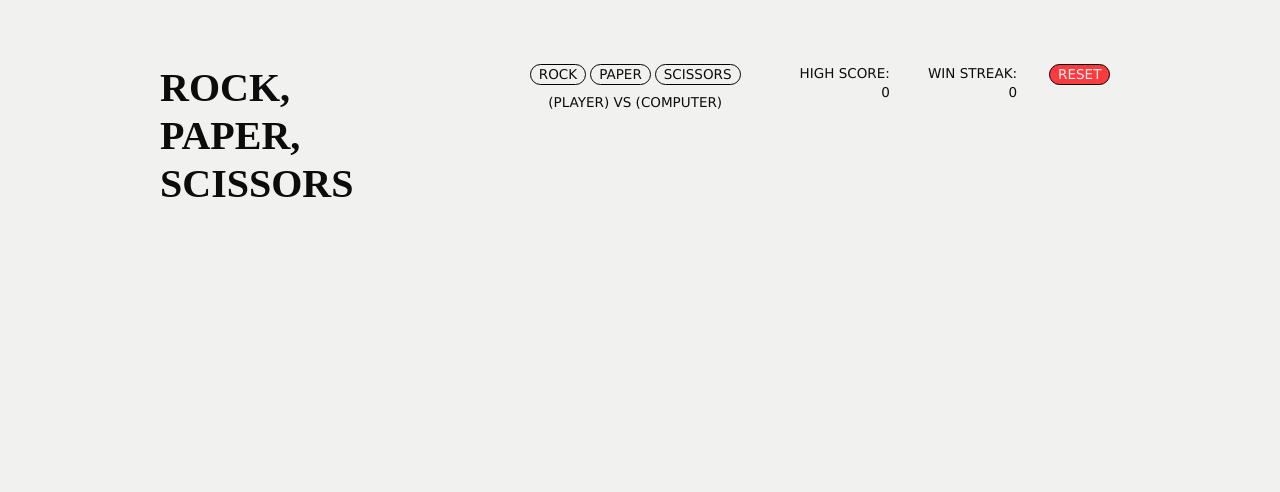
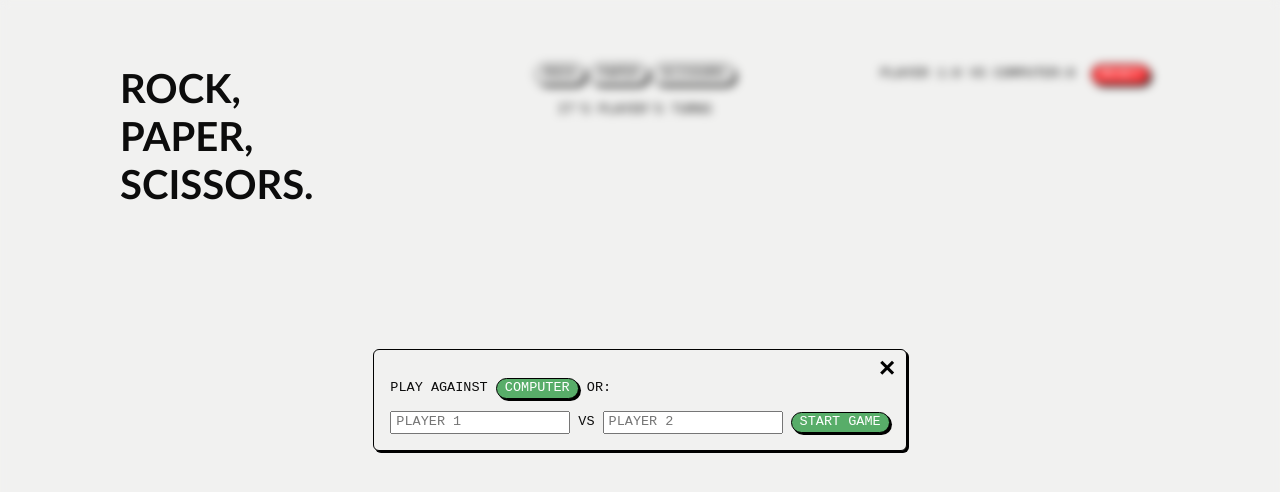
Before and after one commit to klasnasman/rockpaper, a React (Create React App) app: page / in a window 1280 px wide. Shown: the top 492 px of the page. Built offline with nearby package versions, Linux system fonts and the light colour scheme; a web font is replaced by a local one.

Commit message:
new functions

```diff
--- a/src/App.jsx
+++ b/src/App.jsx
@@ -1,141 +1,96 @@
-import React, { useState, useEffect } from "react";
-import OptionButton from "./components/OptionButton";
+import React, { useState } from "react";
+import PlayerSelectionModal from "./components/PlayerSelectionModal";
+import OptionButtons from "./components/OptionButtons";
 import ResultMessage from "./components/ResultMessage";
 import GameHistory from "./components/GameHistory";
 import ResetButton from "./components/ResetButton";
-import HighScore from "./components/HighScore";
+import ScoreBoard from "./components/ScoreBoard";
+import useGameLogic from "./hooks/useGameLogic";
 
 const options = ["rock", "paper", "scissors"];
-
-function handleComputerChoice() {
-  return options[Math.floor(Math.random() * options.length)];
-}
-
-function calculateWinner(playerOption, computerOption) {
-  if (playerOption === computerOption) {
-    return "tie";
-  } else if (
-    (playerOption === "rock" && computerOption === "scissors") ||
-    (playerOption === "paper" && computerOption === "rock") ||
-    (playerOption === "scissors" && computerOption === "paper")
-  ) {
-    return "player";
-  } else {
-    return "computer";
-  }
-}
-
-function updateScore(prevScore, winner) {
-  if (winner === "player") {
-    return { wins: prevScore.wins + 1, streak: prevScore.streak + 1 };
-  } else {
-    return { ...prevScore, streak: 0 };
-  }
-}
-
-function saveGameInfo(playerOption, computerOption, winner) {
-  const now = new Date();
-  const time = now.toLocaleTimeString([], {
-    hour: "2-digit",
-    minute: "2-digit",
-  });
-
-  return {
-    time: time,
-    playerChoice: playerOption,
-    computerChoice: computerOption,
-    winner: winner,
-  };
-}
-
-function getHighScore() {
-  return parseInt(localStorage.getItem("highScore")) || 0;
-}
-
-function saveHighScore(highScore) {
-  localStorage.setItem("highScore", highScore.toString());
-}
+const buttonColors = {
+  rock: "btn--rock",
+  paper: "btn--paper",
+  scissors: "btn--scissors",
+};
 
 function App() {
-  const [playerChoice, setPlayerChoice] = useState("");
-  const [computerChoice, setComputerChoice] = useState("");
-  const [result, setResult] = useState("");
-  const [score, setScore] = useState({ wins: 0, streak: 0 });
+  const [modalVisible, setModalVisible] = useState(true);
   const [gameHistory, setGameHistory] = useState([]);
-  const [highScore, setHighScore] = useState(getHighScore());
+  const [playerNames, setPlayerNames] = useState(["Player 1", "Computer"]);
+  const [score, setScore] = useState({ player1Wins: 0, player2Wins: 0 });
 
-  useEffect(() => {
-    if (score.streak > highScore) {
-      setHighScore(score.streak);
-      saveHighScore(score.streak);
-    }
-  }, [score.streak, highScore]);
+  const {
+    playerChoice,
+    computerChoice,
+    result,
+    currentPlayer,
+    handlePlayerChoice,
+  } = useGameLogic(playerNames, setScore, setGameHistory);
 
-  function handlePlayerChoice(playerOption) {
-    const computerOption = handleComputerChoice();
-    const winner = calculateWinner(playerOption, computerOption);
+  function handleModalClose() {
+    setModalVisible(false);
+  }
 
-    setPlayerChoice(playerOption);
-    setComputerChoice(computerOption);
-
-    setResult(
-      winner === "tie"
-        ? "It's a tie!"
-        : winner === "player"
-        ? "You win!"
-        : "You lose!"
-    );
-    setScore((prevScore) => updateScore(prevScore, winner));
-
-    const gameInfo = saveGameInfo(playerOption, computerOption, winner);
-    setGameHistory((prevHistory) => [...prevHistory, gameInfo]);
+  function handleModalStart(player1, player2) {
+    setPlayerNames([player1, player2]);
+    setModalVisible(false);
   }
 
   function handleReset() {
     setGameHistory([]);
-    setScore({ streak: 0 });
+    setScore({ player1Wins: 0, player2Wins: 0 });
   }
 
   return (
-    <div className="game__container">
-      <div className="game__sidebar-left">
-        <h2 className="game__heading">
-          Rock,
-          <br />
-          Paper,
-          <br />
-          Scissors
+    <div className="container">
+      <div className="sidebar--left">
+        <h2 className="sidebar__heading">
+          <a href="/">
+            Rock,
+            <br />
+            Paper,
+            <br />
+            Scissors.
+          </a>
         </h2>
       </div>
 
-      <main className="game__main">
-        <div className="streak"></div>
+      <main className="main">
         <div className="option__buttons">
           {options.map((playerOption) => (
-            <OptionButton
+            <OptionButtons
               key={playerOption}
               option={playerOption}
               onClick={handlePlayerChoice}
+              buttonColors={buttonColors}
             />
           ))}
         </div>
-        <div className="result">
+        <div className="main__result">
           <ResultMessage
             playerChoice={playerChoice}
             computerChoice={computerChoice}
             result={result}
+            playerNames={playerNames}
+            currentPlayer={currentPlayer}
           />
         </div>
       </main>
 
-      <div className="game__sidebar-right">
-        <div className="sidebar__right_score">
+      <div className="sidebar--right">
+        <div className="sidebar__score">
           <ResetButton onClick={handleReset} />
-          <p>Win streak: {score.streak}</p>
-          <HighScore winStreak={score.streak} />
+          <ScoreBoard score={score} playerNames={playerNames} />
         </div>
         <GameHistory gameHistory={gameHistory} />
       </div>
+
+      <PlayerSelectionModal
+        isOpen={modalVisible}
+        onClose={handleModalClose}
+        onStart={handleModalStart}
+      />
     </div>
   );
 }
--- a/src/components/GameHistory.jsx
+++ b/src/components/GameHistory.jsx
@@ -4,7 +4,7 @@ function GameHistory(props) {
   const { gameHistory } = props;
 
   return (
-    <div className="history">
+    <div className="sidebar__history">
       <ul className="history__ul" data-cy="resultMsg">
         {gameHistory.map((game, index) => (
           <li
--- a/src/components/HighScore.jsx
+++ /dev/null
@@ -1,14 +0,0 @@
-import React from "react";
-
-function HighScore({ winStreak }) {
-  const highScore = parseInt(localStorage.getItem("highScore")) || 0;
-
-  return (
-    <div data-cy="highScore">
-      <p>High score: {highScore}</p>
-      {winStreak > highScore && <p>New high score!</p>}
-    </div>
-  );
-}
-
-export default HighScore;
--- a/src/components/OptionButton.jsx
+++ /dev/null
@@ -1,11 +0,0 @@
-import React from 'react';
-
-function OptionButton(props) {
-  const { option, onClick } = props;
-
-  return (
-    <button className='option__btn btn' data-cy="optionBtn" onClick={() => onClick(option)}>{option}</button>
-  );
-}
-
-export default OptionButton;
--- /dev/null
+++ b/src/components/OptionButtons.jsx
@@ -0,0 +1,16 @@
+import React from "react";
+
+function OptionButtons(props) {
+  const { option, onClick, buttonColors } = props;
+
+  return (
+    <button
+      className={`btn ${buttonColors[option]}`}
+      data-cy="optionBtn"
+      onClick={() => onClick(option)}>
+      {option}
+    </button>
+  );
+}
+
+export default OptionButtons;
--- /dev/null
+++ b/src/components/PlayerSelectionModal.jsx
@@ -0,0 +1,43 @@
+import React from "react";
+
+function PlayerSelectionModal({ isOpen, onClose, onStart }) {
+  if (!isOpen) {
+    return null;
+  }
+
+  const handleSubmit = (e) => {
+    e.preventDefault();
+    const player1 = e.target.player1.value;
+    const player2 = e.target.player2.value;
+    onStart(player1, player2);
+  };
+
+  return (
+    <div className="modal">
+      <div className="modal__content flow">
+        <span className="modal__close" onClick={onClose}>
+          &times;
+        </span>
+        Play against{" "}
+        <button
+          className="btn btn--green"
+          onClick={() => onStart("Player", "Computer")}>
+          Computer
+        </button>{" "}
+        or:
+        <form onSubmit={handleSubmit}>
+          <div className="modal__input">
+            <input name="player1" placeholder="PLAYER 1" required />
+            vs
+            <input name="player2" placeholder="PLAYER 2" required />
+            <button className="btn btn--green" type="submit">
+              Start game
+            </button>
+          </div>
+        </form>
+      </div>
+    </div>
+  );
+}
+
+export default PlayerSelectionModal;
--- a/src/components/ResetButton.jsx
+++ b/src/components/ResetButton.jsx
@@ -1,11 +1,14 @@
-import React from 'react';
+import React from "react";
 
 function ResetButton(props) {
   const { onClick } = props;
 
   return (
-    <div className='clear__button'>
-    <button className='clear__btn btn' onClick={onClick}>Reset</button></div>
+    <div className="reset__button">
+      <button className="btn btn--reset" onClick={onClick}>
+        Reset
+      </button>
+    </div>
   );
 }
 
--- a/src/components/ResultMessage.jsx
+++ b/src/components/ResultMessage.jsx
@@ -1,16 +1,38 @@
 import React from "react";
 
-function ResultMessage(props) {
-  const { playerChoice, computerChoice, result } = props;
+function ResultMessage({
+  playerChoice,
+  computerChoice,
+  result,
+  playerNames,
+  currentPlayer,
+}) {
+  if (!playerChoice || !computerChoice) {
+    return (
+      <p>
+        {playerNames[1] === "Computer"
+          ? "It's player's turns"
+          : `It's ${playerNames[currentPlayer]}'s turn`}
+      </p>
+    );
+  }
 
   return (
-    <>
+    <div>
       <p>
-        (Player) {playerChoice} vs {computerChoice} (Computer)
+        It's {playerNames[currentPlayer]}'s turn <br />
+        <br />({playerNames[0]}) {playerChoice} vs {computerChoice} (
+        {playerNames[1]})
       </p>
-      <br />
-      <p>{result}</p>
-    </>
+      <>
+        <br />
+        {result === "It's a tie!"
+          ? result
+          : result.includes("wins!")
+          ? result
+          : `${playerNames[0]} wins!`}
+      </>
+    </div>
   );
 }
 
--- /dev/null
+++ b/src/components/ScoreBoard.jsx
@@ -0,0 +1,14 @@
+import React from "react";
+
+function ScoreBoard({ score, playerNames }) {
+  return (
+    <div className="scoreboard">
+      <p>
+        {playerNames[0]}:{score.player1Wins} vs {playerNames[1]}:{}
+        {score.player2Wins}
+      </p>
+    </div>
+  );
+}
+
+export default ScoreBoard;
--- /dev/null
+++ b/src/hooks/useGameLogic.jsx
@@ -0,0 +1,112 @@
+import { useState } from "react";
+
+const options = ["rock", "paper", "scissors"];
+
+function handleComputerChoice() {
+  return options[Math.floor(Math.random() * options.length)];
+}
+
+function calculateWinner(playerOption, computerOption) {
+  if (playerOption === computerOption) {
+    return "tie";
+  } else if (
+    (playerOption === "rock" && computerOption === "scissors") ||
+    (playerOption === "paper" && computerOption === "rock") ||
+    (playerOption === "scissors" && computerOption === "paper")
+  ) {
+    return "player";
+  } else {
+    return "computer";
+  }
+}
+
+function saveGameInfo(playerOption, computerOption, winner) {
+  const now = new Date();
+  const time = now.toLocaleTimeString([], {
+    hour: "2-digit",
+    minute: "2-digit",
+  });
+
+  return {
+    time: time,
+    playerChoice: playerOption,
+    computerChoice: computerOption,
+    winner: winner,
+  };
+}
+
+export default function useGameLogic(playerNames, setScore, setGameHistory) {
+  const [playerChoice, setPlayerChoice] = useState("");
+  const [computerChoice, setComputerChoice] = useState("");
+  const [result, setResult] = useState("");
+  const [currentPlayer, setCurrentPlayer] = useState(0);
+
+  function updateScoreByWinner(prevScore, winner) {
+    if (winner === "player") {
+      return { ...prevScore, player1Wins: prevScore.player1Wins + 1 };
+    } else if (winner === "computer") {
+      return { ...prevScore, player2Wins: prevScore.player2Wins + 1 };
+    } else {
+      return prevScore;
+    }
+  }
+
+  function handlePlayerChoice(playerOption) {
+    if (playerNames[1] === "Computer") {
+      const computerOption = handleComputerChoice();
+      const winner = calculateWinner(playerOption, computerOption);
+
+      setPlayerChoice(playerOption);
+      setComputerChoice(computerOption);
+      setResult(
+        winner === "tie"
+          ? "It's a tie!"
+          : winner === "player"
+          ? "You win!"
+          : "You lose!"
+      );
+      setScore((prevScore) => updateScoreByWinner(prevScore, winner));
+
+      const gameInfo = saveGameInfo(playerOption, computerOption, winner);
+      setGameHistory((prevHistory) => [...prevHistory, gameInfo]);
+    } else {
+      if (currentPlayer === 0) {
+        setPlayerChoice(playerOption);
+        setCurrentPlayer(1);
+      } else {
+        const winner = calculateWinner(playerChoice, playerOption);
+        setComputerChoice(playerOption);
+
+        setResult(
+          winner === "tie"
+            ? "It's a tie!"
+            : winner === "player"
+            ? `${playerNames[0]} wins!`
+            : `${playerNames[1]} wins!`
+        );
+        setCurrentPlayer(0);
+
+        setScore((prevScore) => updateScoreByWinner(prevScore, winner));
+
+        const gameInfo = saveGameInfo(
+          playerChoice,
+          playerOption,
+          winner === "player"
+            ? playerNames[0]
+            : winner === "computer"
+            ? playerNames[1]
+            : winner
+        );
+        setGameHistory((prevHistory) => [...prevHistory, gameInfo]);
+      }
+    }
+  }
+
+  return {
+    playerChoice,
+    computerChoice,
+    result,
+    currentPlayer,
+    handlePlayerChoice,
+  };
+}
--- a/src/styles/global.css
+++ b/src/styles/global.css
@@ -1,14 +1,31 @@
-* {
-  font-weight: var(--fw-regular);
+html {
+  background-color: var(--clr-bg);
 }
 
 body {
+  font-weight: var(--fw-regular);
   font-family: var(--ff-body);
   font-size: var(--step-0);
   color: var(--clr-text);
-  background-color: var(--clr-bg);
   text-transform: uppercase;
   overflow: hidden;
+}
+
+#root {
+  min-height: 100svh;
+  /* border: 8px solid; */
+  /* border-image: linear-gradient(45deg, purple, orange) 1; */
+  transition: all 0.3s;
+}
+
+/* MISC */
+a {
+  text-decoration: none;
+  color: var(--clr-text);
+}
+
+input[placeholder] {
+  padding-left: 4px;
 }
 
 .flow {
@@ -20,108 +37,177 @@ body {
   margin-top: var(--flow-space);
 }
 
-#root {
-  min-height: 100svh;
+li {
+  list-style-type: none;
+}
+
+/* BUTTONS */
+.btn {
+  border: 1px solid black;
+  padding-inline: var(--spacer-s);
+  text-transform: uppercase;
+  border-radius: 999px;
+  box-shadow: 2px 2px black;
+  transition: all 0.1s;
+}
+
+.btn:hover {
+  box-shadow: 0px 0px black;
+}
+
+/* .btn-rock:hover {
+  background-color: var(--clr-green);
+  color: white;
+}
+
+.btn-paper:hover {
+  background-color: var(--clr-green);
+  color: white;
+}
+
+.btn-scissors:hover {
+  background-color: var(--clr-green);
+  color: white;
+} */
+
+.btn--green {
+  background-color: var(--clr-green);
+  color: white;
+}
+
+.btn--reset {
+  background-color: var(--clr-red);
+  color: white;
 }
 
 .option__buttons {
   text-align: center;
-  margin-bottom: var(--spacer-s);
+  margin-bottom: var(--spacer-m);
 }
 
 .option__buttons button:nth-of-type(even) {
   margin-inline: var(--spacer-xs);
 }
 
-.option__btn:hover {
-  background-color: var(--clr-green);
-  color: var(--clr-bg);
-}
-
-.clear__btn {
-  background-color: var(--clr-red);
-  color: var(--clr-bg);
-}
-
-.btn {
-  border: 1px solid black;
-  padding-inline: var(--spacer-s);
-  text-transform: uppercase;
-  border-radius: 999px;
-}
-
-header {
-  display: flex;
-  justify-content: center;
-}
-
-.game__container {
+/* APP.JSX */
+.container {
   display: flex;
   flex-direction: row;
   padding-top: 4rem;
-  padding-inline: 10rem;
+  margin-inline: auto;
+  width: clamp(16rem, 90vw, 65rem);
   min-height: calc(100svh - 1rem);
 }
 
-.game__main {
+.main {
   width: 33%;
   order: 2;
 }
 
-.game__sidebar-left {
+.main__result {
+  text-align: center;
+}
+
+.sidebar--left {
   width: 33%;
   order: 1;
+  z-index: 3;
 }
 
-.game__sidebar-right {
+.sidebar__heading {
+  font-size: var(--step-4);
+  font-family: var(--ff-heading);
+  font-weight: var(--fw-bold);
+}
+
+.sidebar--right {
   width: 33%;
   order: 3;
   text-align: right;
 }
 
-.sidebar__right_score {
+.sidebar__score {
   display: flex;
   flex-direction: row-reverse;
-  gap: 0rem 2rem;
+  align-items: center;
+  gap: var(--spacer-m);
 }
 
-.streak {
-  text-align: center;
-}
-
-.result {
-  text-align: center;
-}
-
-.game__heading {
-  font-size: var(--step-4);
-  font-family: var(--ff-heading);
-  font-weight: var(--fw-bold);
-}
-
-.history {
-  margin-top: var(--spacer-s);
+/* GAMEHISTORY.JSX */
+.sidebar__history {
+  margin-top: var(--spacer-m);
 }
 
 .history__ul {
   overflow: hidden;
-  max-height: 70vh;
+  max-height: 200px;
+  display: flex;
   overflow-y: scroll;
+  flex-direction: column-reverse;
 }
 
+ul:nth-of-type(1n+11) {
+  overflow: auto;
+}
+
+/* winner green dot */
 .winner::before {
   content: "";
+  display: inline-block;
   width: 0.25em;
   height: 0.25em;
   border: 4px solid rgb(1, 230, 100);
   box-shadow: inset 0px 0px 10px 2px rgba(0, 255, 182, 0.5),
     0px 0px 4px 0px rgba(1, 230, 100);
   border-radius: 50%;
-  display: inline-block;
   margin-right: 0.34em;
   transition: background-color 0.2s ease;
 }
 
-li {
-  list-style-type: none;
+/* MODAL */
+.modal {
+  position: fixed;
+  display: flex;
+  justify-content: center;
+  align-items: center;
+  z-index: 1;
+  left: 0;
+  top: 0;
+  width: 100%;
+  height: 100%;
+  overflow: auto;
+  backdrop-filter: blur(5px);
 }
+
+.modal__content {
+  background-color: var(--clr-bg);
+  padding: var(--spacer-m);
+  position: relative;
+  border: 1px solid black;
+  border-radius: 6px;
+  box-shadow: 2px 2px black;
+  width: fit-content;
+}
+
+.modal__input {
+  display: flex;
+  align-items: center;
+  gap: var(--spacer-s);
+}
+
+.modal__close {
+  position: absolute;
+  color: black;
+  font-size: 28px;
+  right: 10px;
+  top: 0px;
+  font-weight: bold;
+  transition: all 0.1s;
+}
+
+.modal__close:hover,
+.modal__close:focus {
+  color: var(--clr-red);
+  text-decoration: none;
+  cursor: pointer;
+}
--- a/src/styles/variables.css
+++ b/src/styles/variables.css
@@ -12,15 +12,15 @@
 }
 
 :root {
-  /* @link https://utopia.fyi/type/calculator?c=320,16,1.25,1240,20,1.25,4,1,&s=0.75|0.5|0.25,1.5|2|3|4|6,s-l&g=s,l,xl,12 */
+  /* @link https://utopia.fyi/type/calculator */
   --step-0: clamp(0.75rem, 0.525rem + 0.4vw, 0.875rem);
   --step-1: clamp(1rem, calc(0.91rem + 0.43vw), 1.25rem);
   --step-2: clamp(1.25rem, calc(1.14rem + 0.54vw), 1.56rem);
   --step-3: clamp(1.56rem, calc(1.43rem + 0.68vw), 1.95rem);
   --step-4: clamp(2.25rem, calc(2rem + 0.7vw), 2.5rem);
 
-  --ff-body: "Inconsolata", "Domaine Sans Text", "Bergen Mono", "Verdana", serif;
-  --ff-heading: "Futwora";
+  --ff-body: "Inconsolata", "Domaine Sans Text", "Bergen Mono", "Courier New", serif;
+  --ff-heading: "Futwora", "Futura", "Gill Sans", "Verdana", sans-serif;
 
   --fw-light: 300;
   --fw-regular: 400;
@@ -34,24 +34,8 @@
   --clr-bg: #f1f1f0;
   --clr-text: #0c0c0c;
   --clr-red: #fd3b3e;
-  --clr-green: rgb(88, 173, 105);
-  --clr-yellow: #fdc754;
-
-  --header-height: 5rem;
+  --clr-green: #58ad69;
+  --clr-yellow: #ffe84a;
+  --clr-turquoise: #01e0d4;
+  --clr-pink: #f2b9f5;
 }
-
-@media (max-width: 800px) {
-  :root {
-    --spacer-l: 1rem;
-  }
-}
-
-html[data-theme="light"] {
-  --clr-bg: #f1f1f0;
-  --clr-text: #0c0c0c;
-}
-
-html[data-theme="dark"] {
-  --clr-text: #0c0c0c;
-  --clr-text: #f1f1f0;
-}
```
